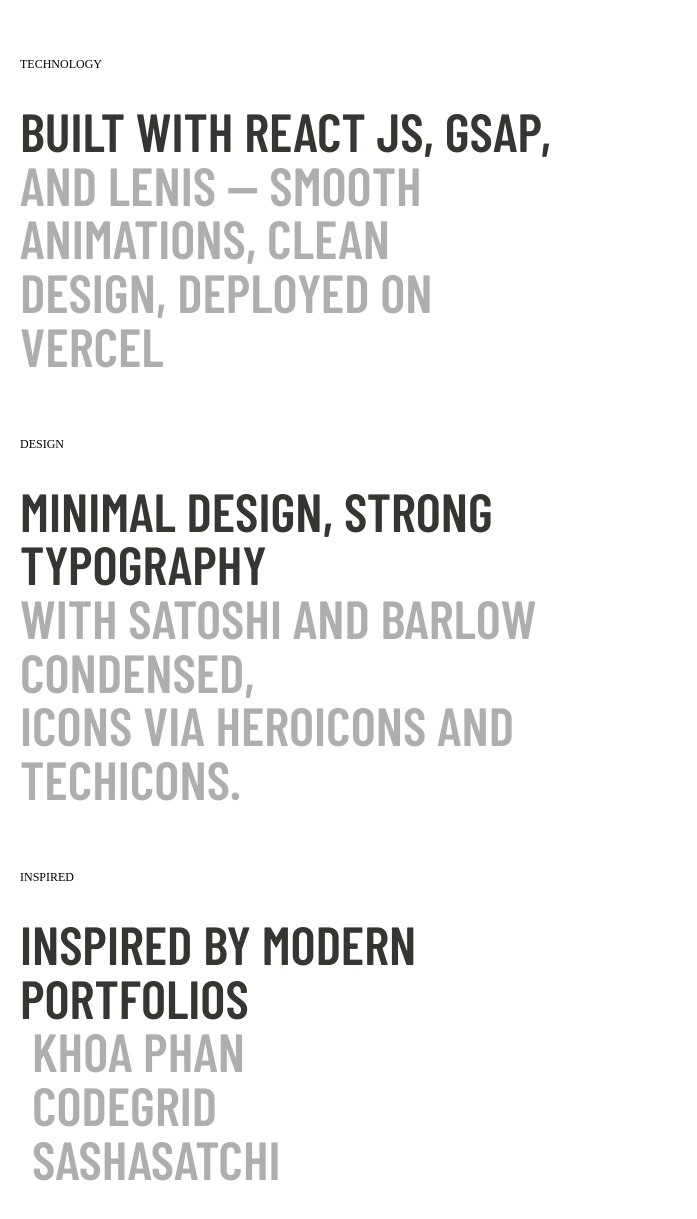
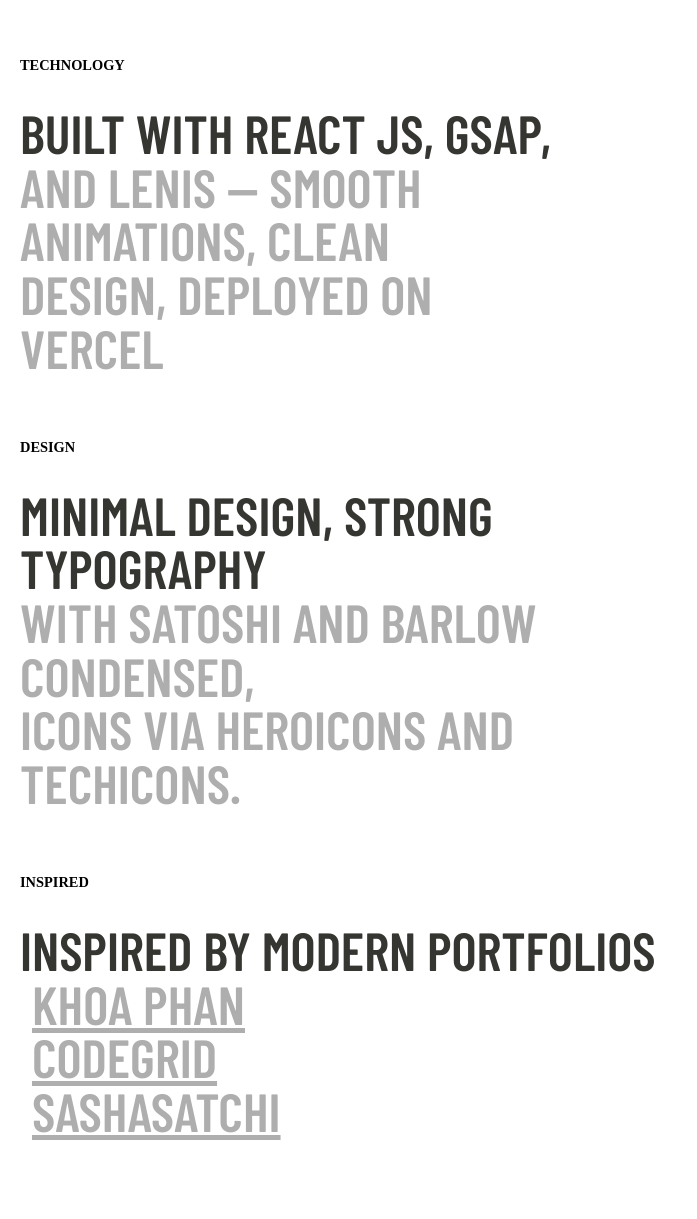
Before and after one commit to Ritiks26/React-Portfolio, a React (Vite) app: page /colophon in a window 1280 px wide. Shown: the part 759-1978 px from the top of the page, without its empty margins (0-697 px from the left). Built offline with nearby package versions, Linux system fonts and the light colour scheme; a web font is replaced by a local one.

Commit message:
update skill set

```diff
--- a/src/App.jsx
+++ b/src/App.jsx
@@ -24,6 +24,7 @@
     const lenis = new Lenis({
       duration: 1.2,
       smoothWheel: true,
+      touchMultiplier: 0,
     });
 
     lenis.on("scroll", ScrollTrigger.update);
--- a/src/components/Header.css
+++ b/src/components/Header.css
@@ -30,7 +30,7 @@
     font-weight: 500;
 
     @media (width < 640px) {
-      display: none;
+      /* display: none; */
     }
   }
 
--- a/src/components/Header.jsx
+++ b/src/components/Header.jsx
@@ -33,12 +33,14 @@
   });
   return (
     <header>
-      <div className="logo">
+      {/* <div className="logo">
         <Link to={"/"}>
           <p>Ritik Singh</p>
         </Link>
-      </div>
-      <div className="portfolio-of">frontend developer</div>
+      </div> */}
+      <Link to={"/"}>
+        <div className="portfolio-of">front. dev.</div>
+      </Link>
       <div className="nav">
         <ul>
           {menus.map((link) => (
--- a/src/components/Skill.css
+++ b/src/components/Skill.css
@@ -12,7 +12,8 @@
 
 .skill-container {
   width: 100%;
-  padding: 1.25rem;
+  height: 100svh;
+  padding: 1.5rem 1.25rem;
   overflow: hidden;
   font-family: var(--font-main);
 
@@ -26,17 +27,8 @@
     text-transform: uppercase;
     font-size: clamp(2rem, 0.8515rem + 4.9005vw, 4rem);
     font-weight: 700;
-    color: var(--clr-main);
+    color: var(--font-primary);
     font-family: "barlow condensed";
-  }
-
-  p {
-    text-align: center;
-    padding: 0;
-    margin: 0;
-    font-weight: 500;
-    font-family: "general sans";
-    color: var(--font-primary);
   }
 }
 
@@ -125,15 +117,18 @@
   }
 }
 
-/* .skills-section {
+.skills-section {
   display: flex;
   flex-direction: column;
-  align-items: end;
+  align-items: flex-end;
   width: 100%;
+  height: 100%;
 
   h1 {
     line-height: 0.75;
     letter-spacing: -0.15rem;
-    font-size: 8rem;
+    font-size: clamp(3.25rem, 1.5775rem + 7.1362vw, 8rem);
+
+    color: var(--clr-main);
   }
-} */
+}
--- a/src/components/Skills.jsx
+++ b/src/components/Skills.jsx
@@ -1,3 +1,4 @@
+import { useRef } from "react";
 import { gsap } from "gsap";
 import { useGSAP } from "@gsap/react";
 import { ScrollTrigger } from "gsap/ScrollTrigger";
@@ -60,9 +61,6 @@
       const skillHeading = SplitText.create(".skill-container h1", {
         type: "chars",
       });
-      const skillText = SplitText.create(".heading-text", {
-        type: "chars",
-      });
       const triggerTl = gsap.timeline({
         scrollTrigger: {
           trigger: ".skill-container",
@@ -79,18 +77,8 @@
         yPercent: 100,
       });
 
-      gsap.set(skillText.chars, {
-        clipPath: "inset(0% 0% 100% 0%)",
-        yPercent: 100,
-      });
-
       triggerTl
         .to(skillHeading.chars, {
-          clipPath: "inset(0% 0% 0% 0%)",
-          yPercent: 0,
-          ease: "back.inOut",
-        })
-        .to(skillText.chars, {
           clipPath: "inset(0% 0% 0% 0%)",
           yPercent: 0,
           ease: "back.inOut",
@@ -104,11 +92,45 @@
     });
   }, []);
 
+  useGSAP(() => {
+    const skillContainer = gsap.utils.toArray(".skill-container");
+
+    skillContainer.forEach((section) => {
+      const skillSection = section.querySelector(".skills-section");
+
+      const skillSectionPadding = parseFloat(
+        getComputedStyle(skillSection).padding,
+      );
+
+      const scrollDistance =
+        skillSection.scrollHeight - skillSection.clientHeight;
+
+      gsap.set(".skills-section", {
+        y: 0,
+      });
+
+      ScrollTrigger.create({
+        trigger: section,
+        start: "top top",
+        end: `+=${scrollDistance}px`,
+        pin: true,
+        pinSpacing: true,
+        scrub: 1,
+        onUpdate: (self) => {
+          const progress = self.progress;
+
+          gsap.set(skillSection, {
+            y: progress * -scrollDistance,
+          });
+        },
+      });
+    });
+  }, []);
+
   return (
     <div className="skill-container">
       <h1>TECHSTACK</h1>
-      <p className="heading-text">Tools behind the build.</p>
-      <div className="skills-grid">
+      {/* <div className="skills-grid">
         {coreSkills.map((skill, i) => (
           <div className="skills" key={i}>
             {" "}
@@ -119,12 +141,12 @@
             <div className="skill-inner"></div>
           </div>
         ))}
-      </div>
-      {/* <div className="skills-section">
+      </div> */}
+      <div className="skills-section">
         {coreSkills.map((skill, i) => (
           <h1>{skill.tech}</h1>
         ))}
-      </div> */}
+      </div>
     </div>
   );
 }
--- a/src/pages/About.css
+++ b/src/pages/About.css
@@ -1,6 +1,7 @@
 .about-container {
   z-index: 5;
   font-family: var(--font-main);
+  margin-bottom: 2rem;
 
   .about-content {
     display: flex;
--- a/src/pages/Colophon/Colophon.css
+++ b/src/pages/Colophon/Colophon.css
@@ -26,19 +26,21 @@
 }
 
 .tech-used,
-.design-section {
+.design-section,
+.inspire-section {
   display: flex;
   flex-direction: column;
 
   width: 100%;
   margin-bottom: 4rem;
 
-  p {
-    font-size: 0.75rem;
+  h3 {
+    color: var(--clr-main);
+    font-size: 0.9rem;
+    font-weight: 600;
+    text-transform: uppercase;
     font-family: var(--font-main);
     margin: 0 0 2rem 0;
-    text-align: left;
-    text-transform: uppercase;
   }
 
   h1 {
--- a/src/pages/Colophon/Colophon.jsx
+++ b/src/pages/Colophon/Colophon.jsx
@@ -78,7 +78,7 @@
       </div>
 
       <div className="tech-used">
-        <p>technology</p>
+        <h3>technology</h3>
         <h1>
           <span style={{ color: "#353532" }}>Built with React JS, GSAP,</span>
           <br />{" "}
@@ -91,7 +91,7 @@
       </div>
 
       <div className="design-section">
-        <p>design</p>
+        <h3>design</h3>
         <h1>
           <span style={{ color: "#353532" }}>
             Minimal design, strong typography
@@ -108,23 +108,44 @@
         </h1>
       </div>
 
-      <div className="design-section">
-        <p>inspired</p>
+      <div className="inspire-section">
+        <h3>inspired</h3>
         <h1>
           <span style={{ color: "#353532" }}>
             Inspired by modern portfolios
           </span>
           <br />{" "}
-          <span style={{ color: "#aeaeae", paddingLeft: "0.75rem" }}>
+          <span
+            style={{
+              color: "#aeaeae",
+              paddingLeft: "0.75rem",
+              textDecoration: "underline",
+              cursor: "pointer",
+            }}
+          >
             khoa phan
           </span>
           <br />
-          <span style={{ color: "#aeaeae", paddingLeft: "0.75rem" }}>
+          <span
+            style={{
+              color: "#aeaeae",
+              paddingLeft: "0.75rem",
+              textDecoration: "underline",
+              cursor: "pointer",
+            }}
+          >
             {" "}
             codegrid
           </span>
           <br />
-          <span style={{ color: "#aeaeae", paddingLeft: "0.75rem" }}>
+          <span
+            style={{
+              color: "#aeaeae",
+              paddingLeft: "0.75rem",
+              textDecoration: "underline",
+              cursor: "pointer",
+            }}
+          >
             {" "}
             sashasatchi
           </span>
```
